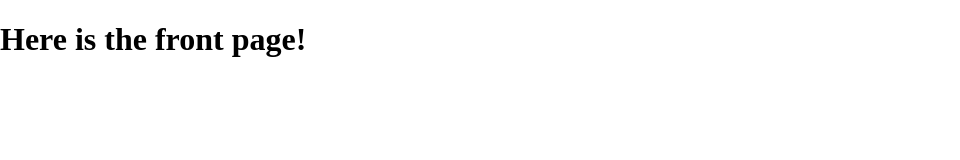
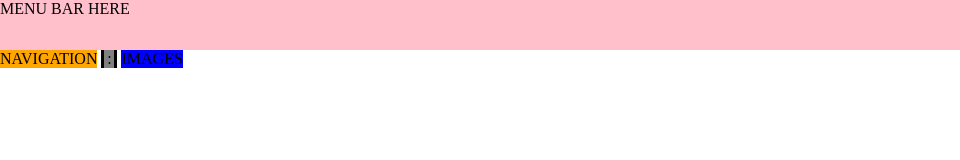
Before and after one commit to internetimagery/Photos-and-Image-Curation-System, an Electron app: page gui/index.html in a window 960 px wide. Drawn offline with nearby package versions, Linux system fonts and the light colour scheme.

Commit message:
sorting out basic gui structure

```diff
--- /dev/null
+++ b/gui/css/main.css
@@ -0,0 +1,26 @@
+/*Main window*/
+
+#menubar {
+  background-color: pink;
+  height: 50px;
+}
+
+#navigation-wrapper {
+  background-color: orange;
+  display: inline-block;
+}
+
+#divider {
+  background-color: grey;
+  display: inline-block;
+  border-left: 3px solid black;
+  border-right: 3px solid black;
+  width: 10px;
+  text-align: center;
+  cursor: grab;
+}
+
+#display-wrapper {
+  background-color: blue;
+  display: inline-block;
+}
--- a/gui/index.html
+++ b/gui/index.html
@@ -3,12 +3,25 @@
   <head>
     <meta charset="utf-8">
     <title>development: Photo and Image Curation System</title>
-    <link rel="stylesheet" href="../bower_components/foundation/css/foundation.css">
-    <link rel="stylesheet" href="../bower_components/foundation/css/normalize.css">
-  </head>
+    <!-- <link rel="stylesheet" href="../node_modules/skeleton-css/css/normalize.css">
+    <link rel="stylesheet" href="../node_modules/skeleton-css/css/skeleton.css"> -->
+    <link rel="stylesheet" href="../node_modules/normalize.css/normalize.css">
+    <link rel="stylesheet" href="css/main.css">
   <body>
-    <h1>Here is the front page!</h1>
-    <script src="../bower_components/foundation/js/foundation.js"></script>
-    <script src="../bower_components/foundation/js/vendor/modernizr.js"></script>
+    <div id="menubar">
+      MENU BAR HERE
+    </div>
+    <div id="wrapper">
+      <div id="navigation-wrapper">
+        NAVIGATION
+      </div>
+      <div id="divider">
+        :
+      </div>
+      <div id="display-wrapper">
+        IMAGES
+      </div>
+    </div>
+    <!-- <script src="../bower_components/foundation/js/foundation.js"></script> -->
   </body>
 </html>
--- a/main.coffee
+++ b/main.coffee
@@ -12,7 +12,7 @@ app.on "window-all-closed", ()->
 # When app is ready to begin. BEGIN!
 app.on "ready", ()->
   mainWindow = new BrowserWindow
-    width : 800
+    width : 960
     height : 600
 
   # Load our first page
--- a/main.js
+++ b/main.js
@@ -14,7 +14,7 @@ app.on("window-all-closed", function() {
 
 app.on("ready", function() {
   mainWindow = new BrowserWindow({
-    width: 800,
+    width: 960,
     height: 600
   });
   mainWindow.loadUrl("file://" + __dirname + "/gui/index.html");
--- a/package.json
+++ b/package.json
@@ -17,6 +17,8 @@
     "exif": "^0.4.0",
     "findit": "^2.0.0",
     "moment": "^2.10.6",
+    "normalize.css": "^3.0.3",
+    "skeleton-css": "^2.0.4",
     "tmp": "0.0.27",
     "underscore": "^1.8.3"
   }
```
Also changed, not shown: bower.json (deleted, +0 -24 lines).
